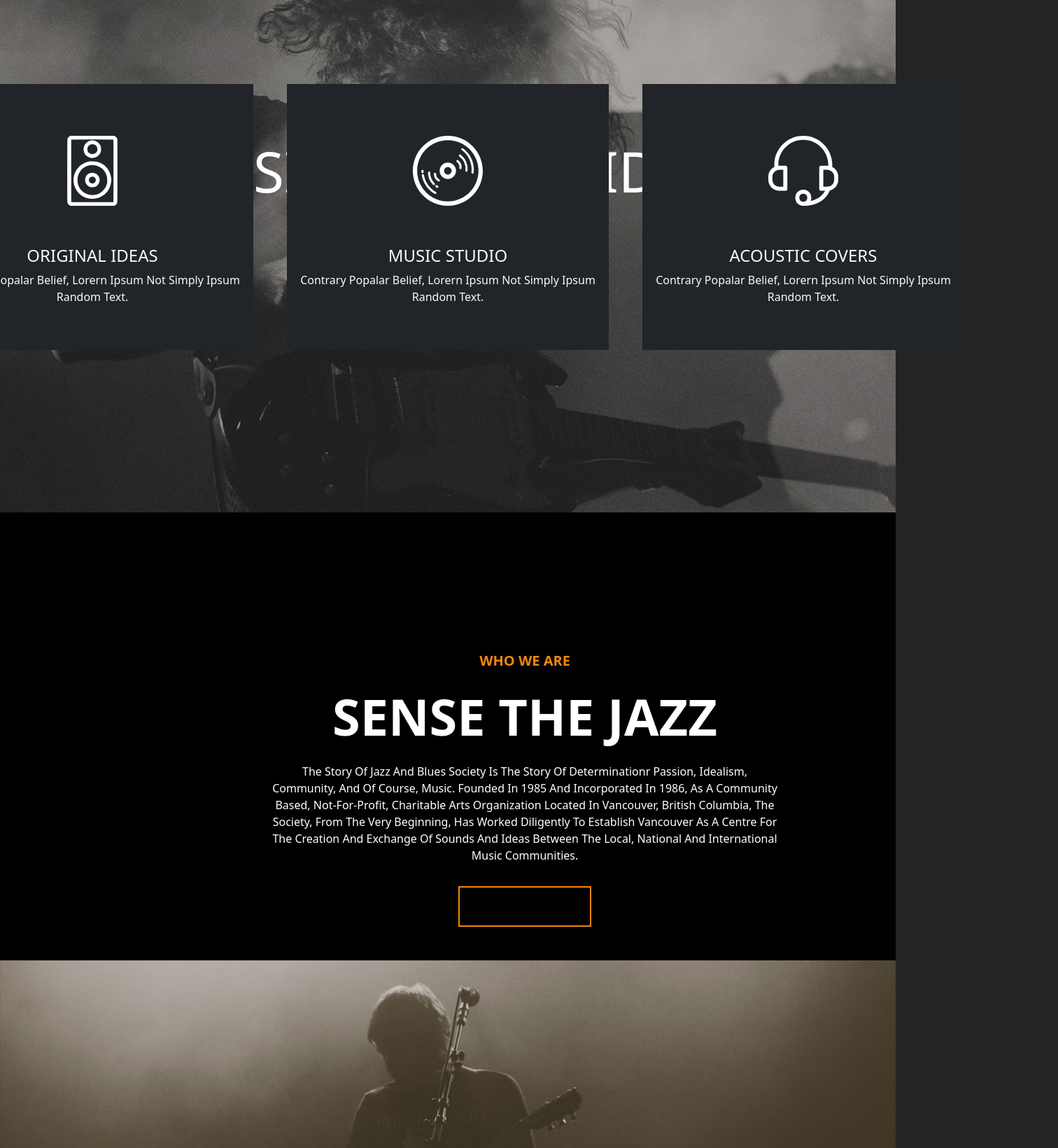
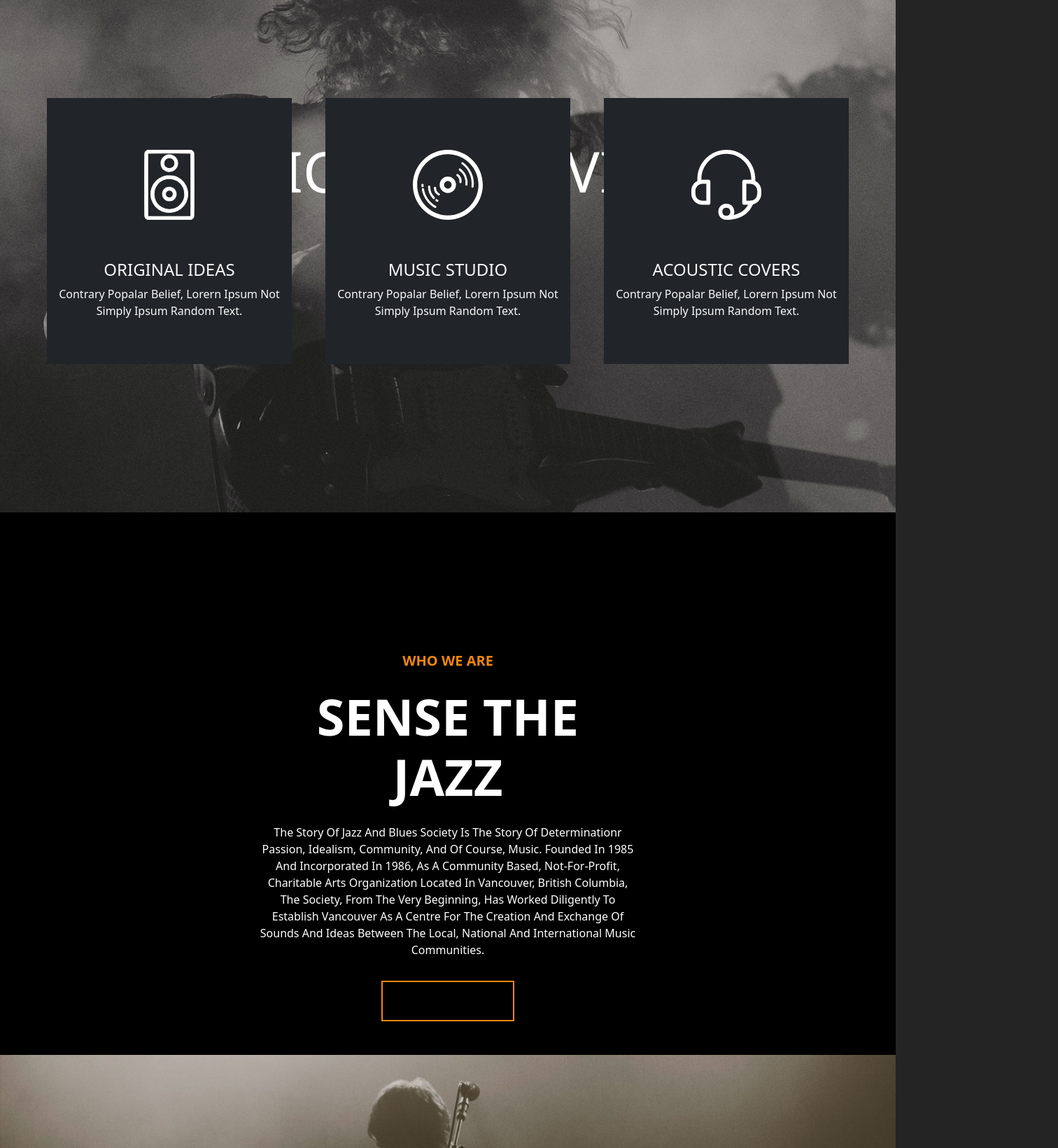
Before and after one commit to albertoferri/proj-html-vuejs, a Vue app: page / in a window 1280 px wide. Shown: the part 400-2040 px from the top of the page at 70% size, 1512 px wide, since content can reach past the window. Built offline with nearby package versions, Linux system fonts and the light colour scheme.

Commit message:
fix generale su ogni componente per sistemare piccoli erorri di layout e fare un leggero responsive

```diff
--- a/src/App.vue
+++ b/src/App.vue
@@ -33,7 +33,7 @@ export default{
 </script>
 
 <template>
-  <div class="container">
+  <div class="container-lg container-sm-fluid">
 
     <AppNav></AppNav>
 
--- a/src/components/AppBlog.vue
+++ b/src/components/AppBlog.vue
@@ -37,6 +37,11 @@ export default {
 </script>
 
 <template>
+<div class="container">
+  <div class="row">
+    <h5 class="text-center fw-bold text-uppercase">music blog</h5>
+    <h2 class="text-center display-2 fw-bold text-uppercase text-light">best music blog</h2>
+  </div>
 
   <div class="row row-cols-3 justify-content-center py-5 ">
 
@@ -47,6 +52,7 @@ export default {
           <p>{{ item.descrizione }}</p>
       </div>
 
+  </div>
 </div>
 
 <div class="py-5 container-fluid">
@@ -65,6 +71,13 @@ export default {
 <style scoped lang="scss">
 @use '../styles/variables' as *;
 @use '../styles/mixin.scss' as *;
+
+
+.row{
+  h5{
+    color: $thatOrange
+  }
+}
 
 .event {
     border: 2px solid transparent;
--- a/src/components/AppFooter.vue
+++ b/src/components/AppFooter.vue
@@ -22,6 +22,8 @@ data(){
 <template>
 
 <footer>
+
+  <div class="container">
 
     <div class="row row-cols-4  py-5">
 
@@ -60,9 +62,12 @@ data(){
       </form>
 
     </div>
+  </div>
 
-    <hr class="text-light">
+  <hr class="text-light">
 
+  <!-- footer bottom -->
+  <div class="container">
     <div class="row justify-content-center">
 
         <div class="col-6">
@@ -70,6 +75,8 @@ data(){
         </div>
 
     </div>
+  </div>
+
 
 </footer>
 
--- a/src/components/AppGrid.vue
+++ b/src/components/AppGrid.vue
@@ -20,18 +20,21 @@ export default{
 
 <template>
 
-<div class="row justify-content-center py-5 row-gap-3 ">
-    <div class="col-12">
+<div class="container">
+
+    <div class="row justify-content-center mt-5 py-5 row-gap-3 ">
+        <div class="col-12 mt-5">
             <h5 class="text-center fw-bold text-uppercase">Who we are</h5>
             <h2 class="text-center display-3 fw-bold text-uppercase text-white">sense the jazz</h2>
         </div>
-    <div class="col-4" v-for="(item, index) in comp" :key="index">
-        <div class="card bg-dark text-light">
+        <div class="col-4 d-flex" v-for="(item, index) in comp" :key="index">
+            <div class="card bg-dark text-light flex-grow-1">
                 <img :src="item.srcImmagine" class="card-img-top" alt="Image">
                 <div class="card-body d-flex flex-column justify-content-between align-items-center">
-                <h4 class="card-title text-uppercase">{{ item.titolo }}</h4>
+                    <h4 class="card-title text-uppercase text-center">{{ item.titolo }}</h4>
                     <div class="d-flex gap-2"> Stream on:
                         <div v-for="(icon, iconIndex) in item.social" :key="iconIndex" v-html="icon" class="social-icon"></div>
+                    </div>
                 </div>
             </div>
         </div>
--- a/src/components/AppJumbo.vue
+++ b/src/components/AppJumbo.vue
@@ -75,9 +75,9 @@ export default{
     background-size: cover;
     height: 800px;
 
-
-
-
+    #audio-box i, input{
+        cursor: pointer;
+    }
 
     .title-box{
         position: relative;
@@ -96,9 +96,16 @@ export default{
 
 .types-container {
   position: absolute;
-  bottom: -100px;
+  bottom: -120px;
   left: 50%;
   transform: translate(-50%);
+
+  @media (max-width: 1200px) {
+    position: static;
+    transform: none;
+    left: auto;
+    bottom: 0;
+  }
 }
 
 
--- a/src/components/AppNav.vue
+++ b/src/components/AppNav.vue
@@ -9,11 +9,20 @@ export default{
 
 <template>
 
-<nav class="d-flex justify-content-between py-3">
+<nav class="d-flex justify-content-between  py-3">
+  <div>
+
     <img class="img-fluid" src="/assets/Logo.png" alt="">
+  </div>
 
+  <div class="d-flex align-items-center ">
 
-  <ul class="d-flex align-items-center gap-4 text-uppercase text-light">
+    <button class="navbar-toggler d-md-none" type="button" data-bs-toggle="collapse" data-bs-target="#navbarMenu">
+      <i class="fa-solid fa-bars text-light"></i>
+    </button>
+
+    <div class="collapse navbar-collapse d-md-flex" id="navbarMenu">
+      <ul id="navbarList" class="d-flex align-items-center gap-4 text-uppercase text-light flex-column flex-lg-row">
         <li>home</li>
         <li>blog</li>
         <li class="nav-item dropdown">
@@ -46,6 +55,9 @@ export default{
         <li><i class="fa-solid fa-magnifying-glass"></i></li>
       </ul>
 
+    </div>
+  </div>
+
 </nav>
 
 
@@ -53,6 +65,10 @@ export default{
 
 <style scoped lang="scss">
 @use '../styles/variables' as *;
+
+nav{
+
+
 
   .list{
     background-color: #212529;
@@ -82,6 +98,31 @@ li{
     }
 
   }
+}
+
+
+@media (max-width: 992px) {
+
+
+  nav{
+    position: relative;
+  }
+
+
+  #navbarList {
+    position: absolute;
+    top: 100%;  /* posiziona la lista sotto al pulsante */
+    left: 0;
+    right: 0;
+  }
+}
+
+
+
+
+
+
+
 
 
 
--- a/src/components/AppScore.vue
+++ b/src/components/AppScore.vue
@@ -36,7 +36,7 @@ export default {
 
 .container-fluid{
   background-image: url('/assets/counter_parallax.jpg');
-  background-size: cover;
+  background-position: center;
 }
 
 .col{
--- a/src/components/AppVideo.vue
+++ b/src/components/AppVideo.vue
@@ -31,7 +31,7 @@ export default {
 
 .container-fluid{
     position: relative;
-    height: 690px;
+    height: 590px;
 
     #text{
 
--- a/src/components/Types.vue
+++ b/src/components/Types.vue
@@ -18,8 +18,8 @@ export default{
 
 <template>
 
-    <ul class="row justify-content-around gap-4">
-        <li id="item" class="col-4 bg-dark px-2 py-5 d-flex flex-column justify-content-between align-items-center " v-for="(item, index) in comp" :key="index">
+    <ul class="row justify-content-around justify-content-md-between gap-0 gap-xl-5">
+        <li id="item" class="col bg-dark px-2 py-5 d-flex flex-column justify-content-between align-items-center " v-for="(item, index) in comp" :key="index">
             <div class="img-wrapper p-4">
                 <img class="img-fluid" :src="item.src" alt="Image">
             </div>
@@ -33,17 +33,24 @@ export default{
 
 </template>
 
-<style lang="scss">
+<style scoped lang="scss">
 @use '../styles/variables' as *;
 
 .row {
-  width: 1500px;
   margin: 0 auto;
+  flex-wrap: nowrap;
+
 
   #item {
-    width: calc(100% / 3 - 40px);
+    min-width: 350px;
     height: 380px;
     text-align: center;
+
+    @media (max-width: 1100px) {
+
+      max-width: calc(100% / 3 - 40px);
+
+    }
 
     .img-wrapper{
 
--- a/src/components/jazz.vue
+++ b/src/components/jazz.vue
@@ -2,7 +2,7 @@
 </script>
 
 <template>
-
+    <div class="container">
         <div class="row justify-content-center">
 
             <div id="info" class="col-6 d-flex flex-column gap-3 text-white text-uppercase pb-5">
@@ -14,6 +14,8 @@
                 <div class="text-center fs-3"><button>read more</button></div>
             </div>
         </div>
+    </div>
+
 
 </template>
 
@@ -25,6 +27,10 @@
 
     #info{
         margin: 200px 0 0 0;
+
+        @media (max-width: 1200px) {
+            margin-top: 50px;
+        }
     }
 
     h5{
```
Lines whose indentation alone changed are shown as unchanged.
